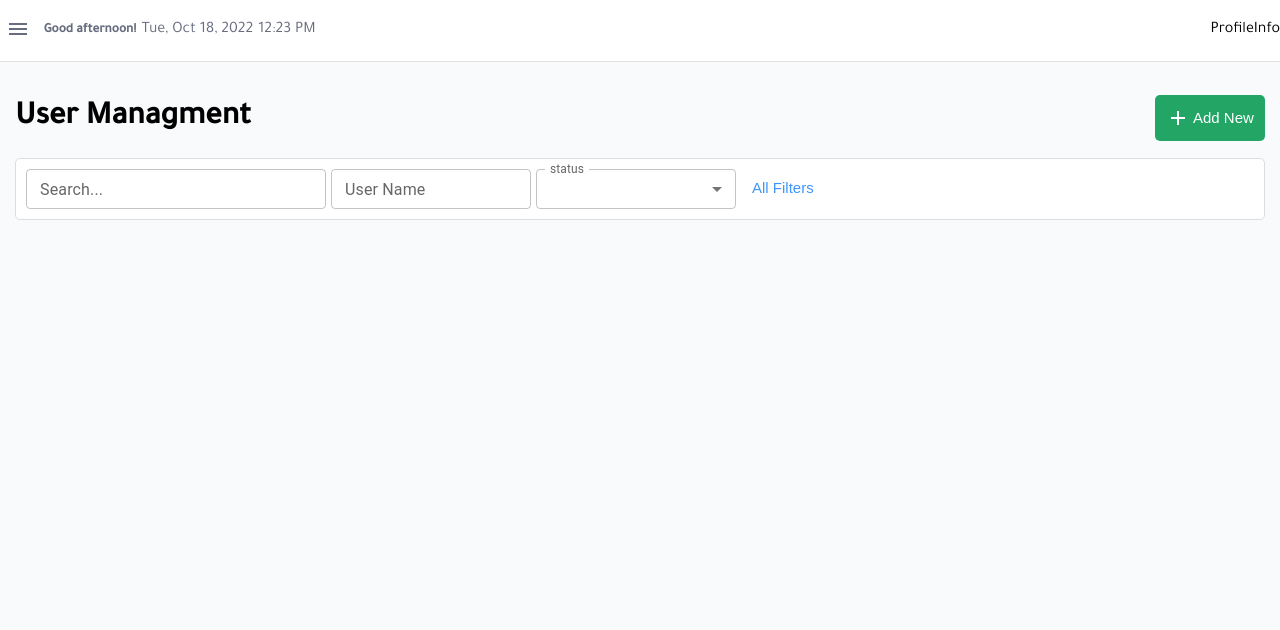
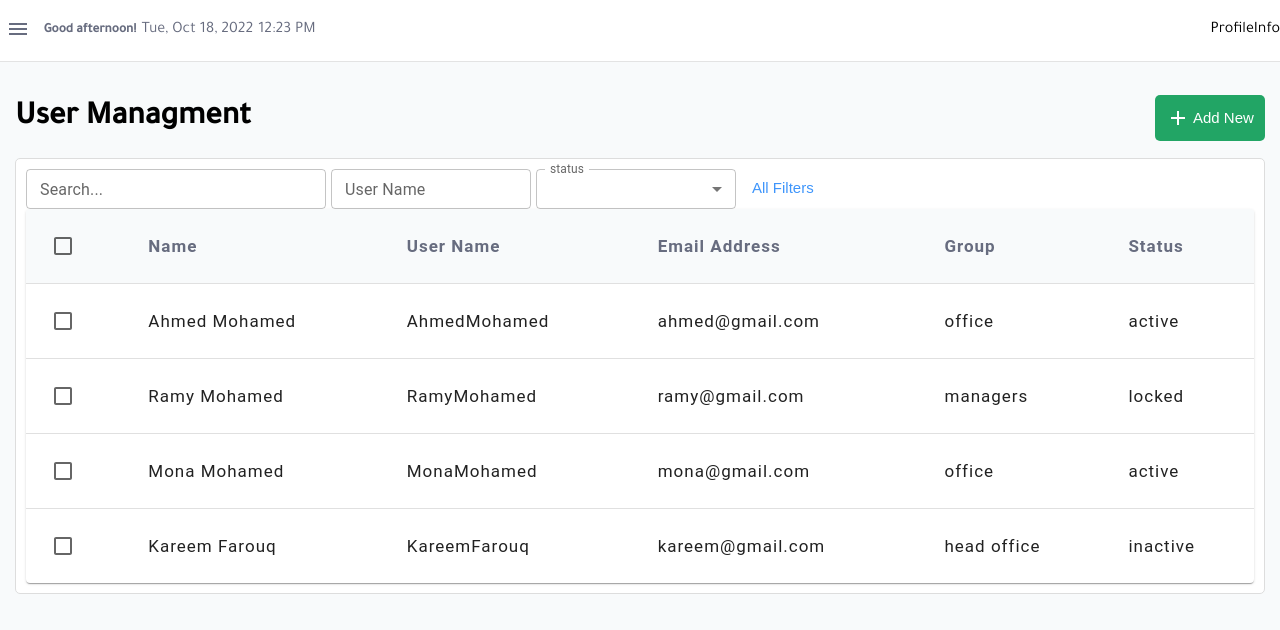
Before and after one commit to Hanan88/renosystems-task, a React (Create React App) app: page / in a window 1280 px wide. Shown: the top 630 px of the page. Built offline with nearby package versions, Linux system fonts and the light colour scheme.

Commit message:
Create: Users Table

```diff
--- a/src/components/SideMenu/SideMenu.css
+++ b/src/components/SideMenu/SideMenu.css
@@ -1,11 +1,12 @@
 .side-menu {
   float: left;
   background-color: #050e2d;
-  color: #fff;
+  color: #6f7486;
   display: flex;
   flex-direction: column;
   gap: 15px;
   padding: 0 10px;
+  min-height: 100vh;
 }
 .side-menu__logo {
   text-align: center;
@@ -27,10 +28,41 @@
   color: #6f7486;
   margin: 0 15px;
 }
-.side-menu__settings {
-  margin: 0 15px;
+.side-menu__settings-h4 {
+  letter-spacing: 3px;
+}
+.side-menu__settings-button {
+  width: 100%;
+  display: flex;
+  align-items: center;
+  justify-content: space-between;
+  gap: 3px;
+  background: none;
+  border: none;
   color: #6f7486;
+  font-size: 18px;
+  font-weight: 600;
+  padding: 15px 0;
 }
-.side-menu__settings-h4{
-    letter-spacing: 3px;
+.side-menu__setting-list {
+  font-size: 20px;
+  list-style: none;
+  background: #1e2642;
+  border-radius: 3px;
+  margin: 0;
+  padding: 0;
+  letter-spacing: 1px;
+  cursor: pointer;
+  font-weight: 600;
 }
+.side-menu__setting-list li {
+  padding: 15px;
+}
+.side-menu__setting-list li:hover {
+  background-color: #2a324c;
+  color: #22a565;
+}
+.side-menu__settings-button:active {
+  color: #fff;
+  background-color: #22a565;
+}
--- a/src/components/SideMenu/SideMenu.js
+++ b/src/components/SideMenu/SideMenu.js
@@ -3,6 +3,7 @@ import "./SideMenu.css";
 import logo from "./logo-remoSystem.png";
 import TextField from "@mui/material/TextField";
 import DashboardIcon from "@mui/icons-material/Dashboard";
+import SideMenuCollapse from "./SideMenuCollapse";
 
 const SideMenu = () => {
   return (
@@ -27,6 +28,7 @@ const SideMenu = () => {
 
       <div className="side-menu__settings">
         <h4 className="side-menu__settings-h4">SETTEINGS</h4>
+        <SideMenuCollapse />
       </div>
     </div>
   );
--- /dev/null
+++ b/src/components/SideMenu/SideMenuCollapse.js
@@ -0,0 +1,72 @@
+import React from "react";
+import "./SideMenu.css";
+import KeyboardArrowDownIcon from "@mui/icons-material/KeyboardArrowDown";
+import KeyboardArrowUpIcon from "@mui/icons-material/KeyboardArrowUp";
+import Collapse from "@mui/material/Collapse";
+
+const SideMenuCollapse = () => {
+  const [open, setOpen] = React.useState(false);
+  const handleChange = () => {
+    setOpen((prev) => !prev);
+  };
+  return (
+    <div>
+      <div>
+        <button className="side-menu__settings-button">
+          ATM Setting
+          <KeyboardArrowDownIcon />
+        </button>
+        <Collapse>
+          <ul>
+            <li>item 1</li>
+            <li>item 2</li>
+            <li>item 3</li>
+          </ul>
+        </Collapse>
+      </div>
+
+      <div>
+        <button className="side-menu__settings-button">
+          Business Setup
+          <KeyboardArrowDownIcon />
+        </button>
+        <Collapse>
+          <ul>
+            <li>item 1</li>
+            <li>item 2</li>
+            <li>item 3</li>
+          </ul>
+        </Collapse>
+      </div>
+
+      <div>
+        <button className="side-menu__settings-button" onClick={handleChange}>
+          User Management
+          {open ? <KeyboardArrowUpIcon /> : <KeyboardArrowDownIcon />}
+        </button>
+        <Collapse in={open}>
+          <ul className="side-menu__setting-list">
+            <li>Users</li>
+            <li>Profiles</li>
+            <li>Groups</li>
+          </ul>
+        </Collapse>
+      </div>
+      <div>
+        <button className="side-menu__settings-button">
+          License Management
+          <KeyboardArrowDownIcon />
+        </button>
+        <Collapse>
+          <ul>
+            <li>item 1</li>
+            <li>item 2</li>
+            <li>item 3</li>
+          </ul>
+        </Collapse>
+      </div>
+    </div>
+  );
+};
+
+export default SideMenuCollapse;
--- a/src/components/UserManagment/Content.js
+++ b/src/components/UserManagment/Content.js
@@ -1,10 +1,12 @@
 import React from "react";
 import Filters from "./Filters";
+import Users from "./Users";
 
 const Content = () => {
   return (
     <div>
       <Filters />
+      <Users />
     </div>
   );
 };
--- /dev/null
+++ b/src/components/UserManagment/Users.css
@@ -0,0 +1,15 @@
+.table {
+  /* background-color: red; */
+}
+.table-row .css-1ygcj2i-MuiTableCell-root {
+  letter-spacing: 1px;
+  font-size: 17px;
+  font-weight: 600;
+  background-color: #F8FAFB;
+  color: #676c7f;
+}
+.table-row .css-1ex1afd-MuiTableCell-root {
+  /* background-color: blue; */
+  letter-spacing: 1px;
+  font-size: 17px;
+}
--- /dev/null
+++ b/src/components/UserManagment/Users.js
@@ -0,0 +1,62 @@
+import React from "react";
+import UsersData from "./UsersData";
+import Table from "@mui/material/Table";
+import TableBody from "@mui/material/TableBody";
+import TableCell from "@mui/material/TableCell";
+import TableContainer from "@mui/material/TableContainer";
+import TableHead from "@mui/material/TableHead";
+import TableRow from "@mui/material/TableRow";
+import Paper from "@mui/material/Paper";
+
+import Checkbox from "@mui/material/Checkbox";
+import "./Users.css";
+
+const Users = () => {
+  console.log(UsersData);
+  return (
+    <div>
+      <TableContainer component={Paper}>
+        <Table
+          className="table"
+          sx={{ minWidth: 650 }}
+          aria-label="simple table"
+        >
+          <TableHead>
+            <TableRow className="table-row">
+              <TableCell>
+                <Checkbox />
+              </TableCell>
+              <TableCell>Name</TableCell>
+              <TableCell>User Name</TableCell>
+              <TableCell>Email Address</TableCell>
+              <TableCell>Group</TableCell>
+              <TableCell>Status</TableCell>
+            </TableRow>
+          </TableHead>
+          <TableBody>
+            {UsersData.map((item) => (
+              <TableRow
+                className="table-row"
+                key={item.id}
+                sx={{ "&:last-child td, &:last-child th": { border: 0 } }}
+              >
+                <TableCell component="th" scope="row">
+                  <Checkbox />
+                </TableCell>
+                <TableCell component="th" scope="row">
+                  {item.name}
+                </TableCell>
+                <TableCell>{item.username}</TableCell>
+                <TableCell>{item.email}</TableCell>
+                <TableCell>{item.group}</TableCell>
+                <TableCell>{item.status}</TableCell>
+              </TableRow>
+            ))}
+          </TableBody>
+        </Table>
+      </TableContainer>
+    </div>
+  );
+};
+
+export default Users;
--- /dev/null
+++ b/src/components/UserManagment/UsersData.js
@@ -0,0 +1,35 @@
+const UsersData = [
+  {
+    id: 1,
+    name: "Ahmed Mohamed",
+    username: "AhmedMohamed",
+    email: "ahmed@gmail.com",
+    group: "office",
+    status: "active",
+  },
+  {
+    id: 2,
+    name: "Ramy Mohamed",
+    username: "RamyMohamed",
+    email: "ramy@gmail.com",
+    group: "managers",
+    status: "locked",
+  },
+  {
+    id: 3,
+    name: "Mona Mohamed",
+    username: "MonaMohamed",
+    email: "mona@gmail.com",
+    group: "office",
+    status: "active",
+  },
+  {
+    id: 4,
+    name: "Kareem Farouq",
+    username: "KareemFarouq",
+    email: "kareem@gmail.com",
+    group: "head office",
+    status: "inactive",
+  },
+];
+export default UsersData;
```
